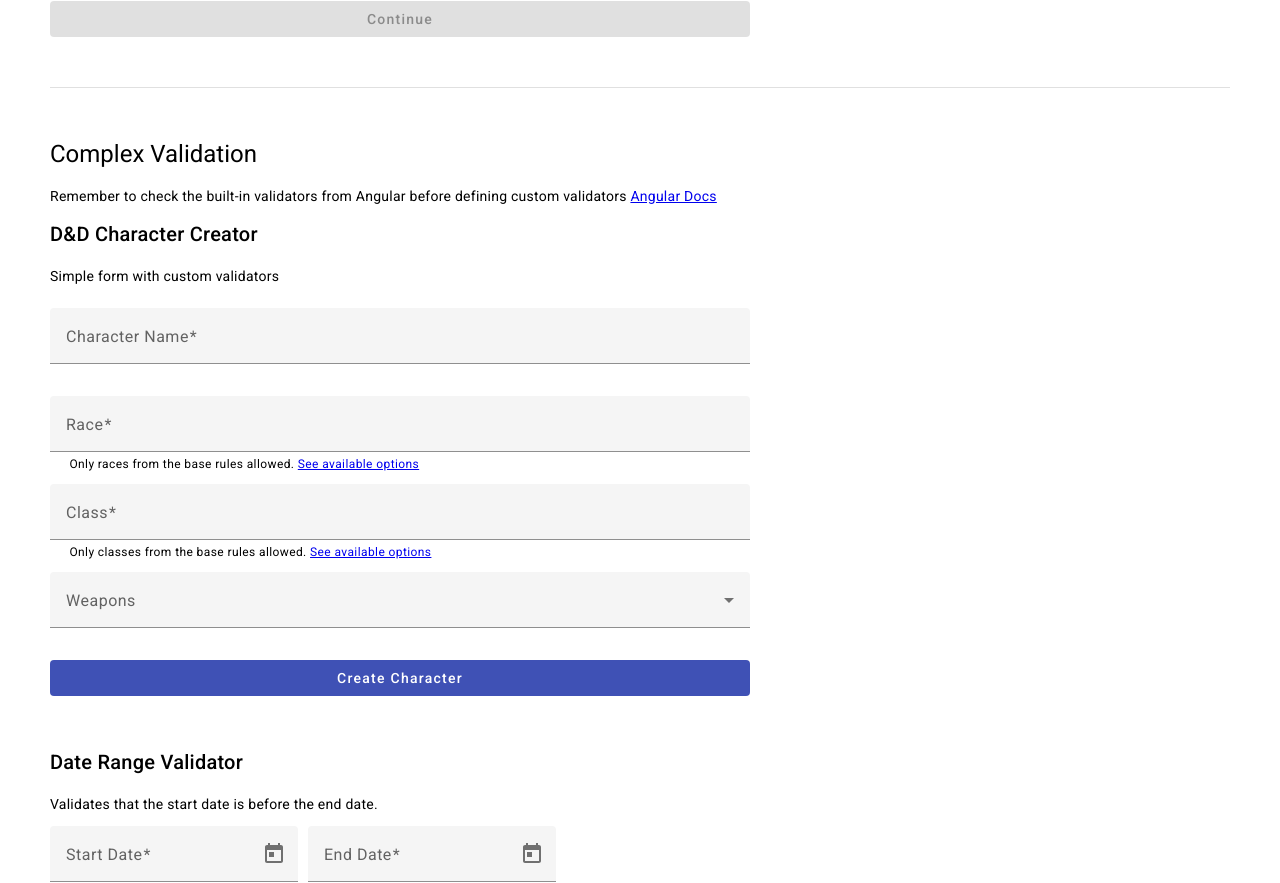
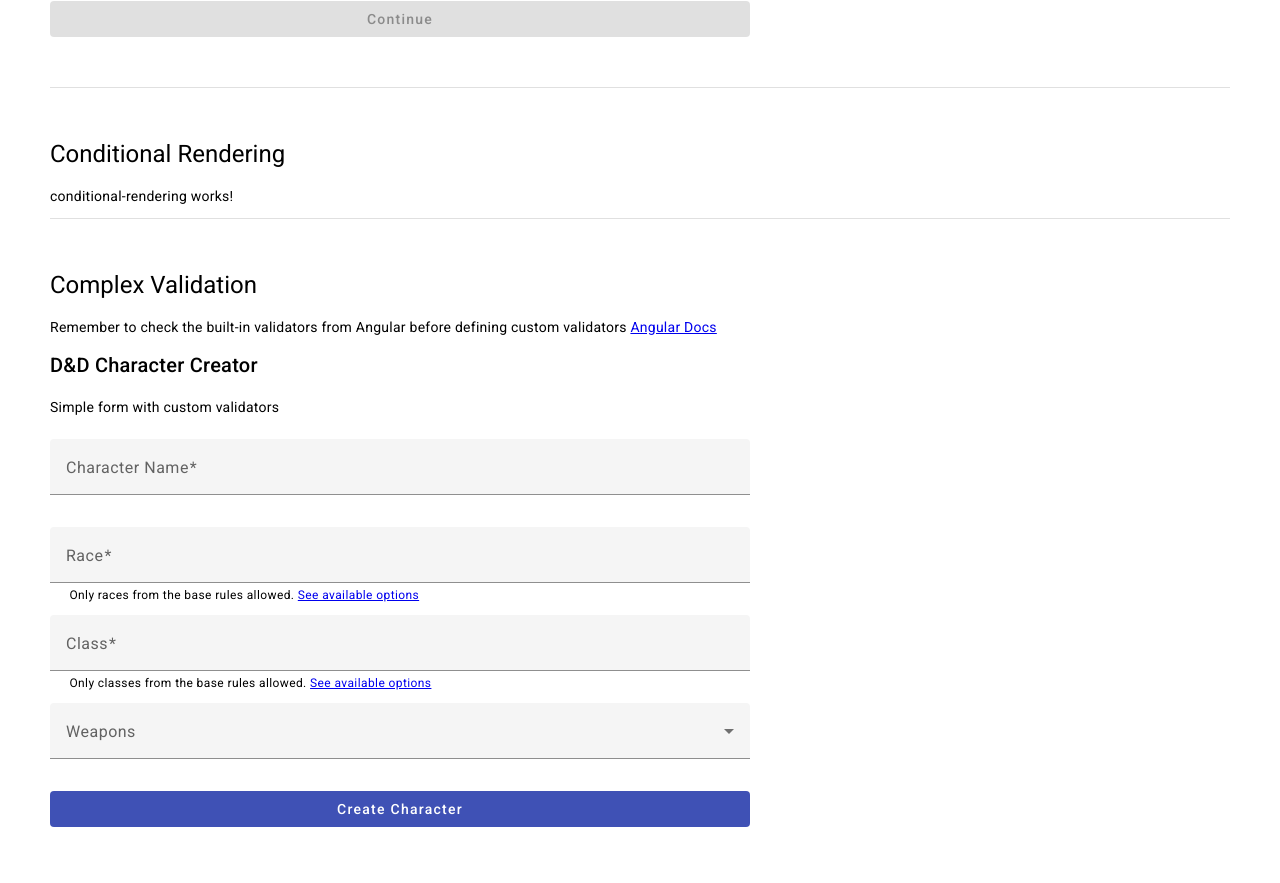
Before and after one commit to LadyKamille/reactive-form-examples, an Angular app: page / in a window 1280 px wide. Shown: the part 1080-1963 px from the top of the page. Built offline with nearby package versions, Linux system fonts and the light colour scheme.

Commit message:
Create conditional rendering component

```diff
--- a/src/app/app.component.html
+++ b/src/app/app.component.html
@@ -6,6 +6,11 @@
 <h1>Nested Form</h1>
 <p>Example passing form groups from parent to child components</p>
 <signup-form></signup-form>
+
+<mat-divider></mat-divider>
+
+<h1>Conditional Rendering</h1>
+<conditional-rendering></conditional-rendering>
 
 <mat-divider></mat-divider>
 
--- a/src/app/app.module.ts
+++ b/src/app/app.module.ts
@@ -7,6 +7,7 @@ import { AppComponent } from './app.component';
 import { LoginComponent } from './basic-form/login/login.component';
 import { NestedFormModule } from './nested-form/nested-form.module';
 import { ComplexValidationModule } from './complex-validation/complex-validation.module';
+import { ConditionalRenderingComponent } from './conditional-rendering/conditional-rendering.component';
 
 @NgModule({
   declarations: [AppComponent],
@@ -19,6 +20,7 @@ import { ComplexValidationModule } from './complex-validation/complex-validation
     NestedFormModule,
 
     // Standalone
+    ConditionalRenderingComponent,
     LoginComponent,
   ],
   providers: [],
--- /dev/null
+++ b/src/app/conditional-rendering/conditional-rendering.component.html
@@ -0,0 +1 @@
+<p>conditional-rendering works!</p>
```
Also changed, not shown: src/app/conditional-rendering/conditional-rendering.component.ts (added, +12 -0 lines), src/app/conditional-rendering/conditional-rendering.component.scss (added), 2 other files (tests, documents, lock files or other folders).
